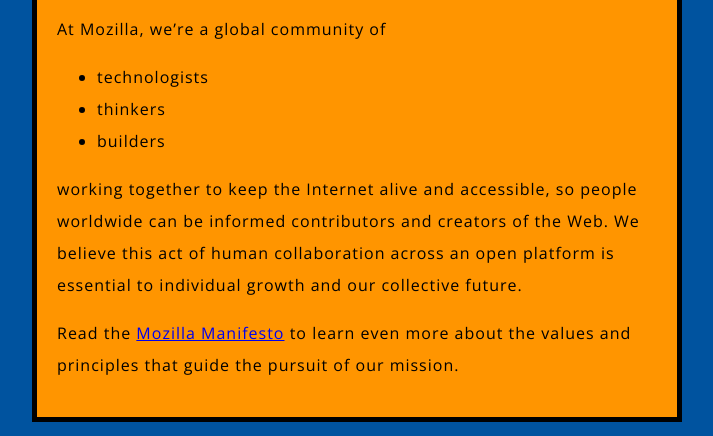
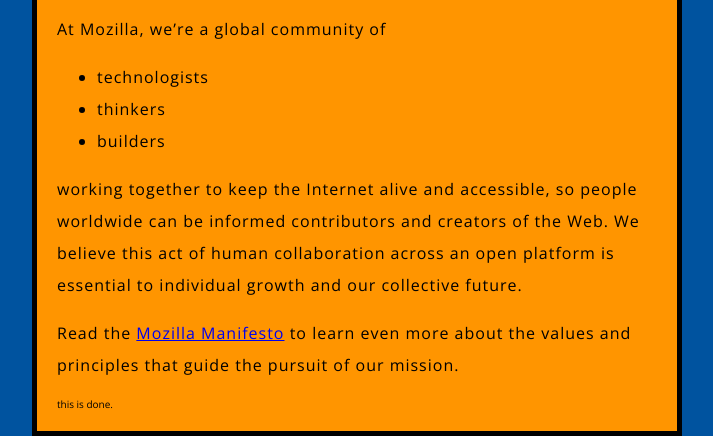
Before and after one commit to Jaston-byte/git-example-project, a plain HTML site: page beginner-html-site-styled-gh-pages/beginner-html-site-styled-gh-pages/index.html in a window 1280 px wide. Shown: the part 386-822 px from the top of the page, without its empty margins (283-996 px from the left). Drawn offline with nearby package versions, Linux system fonts and the light colour scheme.

Commit message:
added a body

```diff
--- a/beginner-html-site-styled-gh-pages/beginner-html-site-styled-gh-pages/index.html
+++ b/beginner-html-site-styled-gh-pages/beginner-html-site-styled-gh-pages/index.html
@@ -21,5 +21,8 @@
     <p>working together to keep the Internet alive and accessible, so people worldwide can be informed contributors and creators of the Web. We believe this act of human collaboration across an open platform is essential to individual growth and our collective future.</p>
 
     <p>Read the <a href="https://www.mozilla.org/en-US/about/manifesto/">Mozilla Manifesto</a> to learn even more about the values and principles that guide the pursuit of our mission.</p>
+    <body>
+      this is done.
+    </body>
   </body>
 </html>
```
